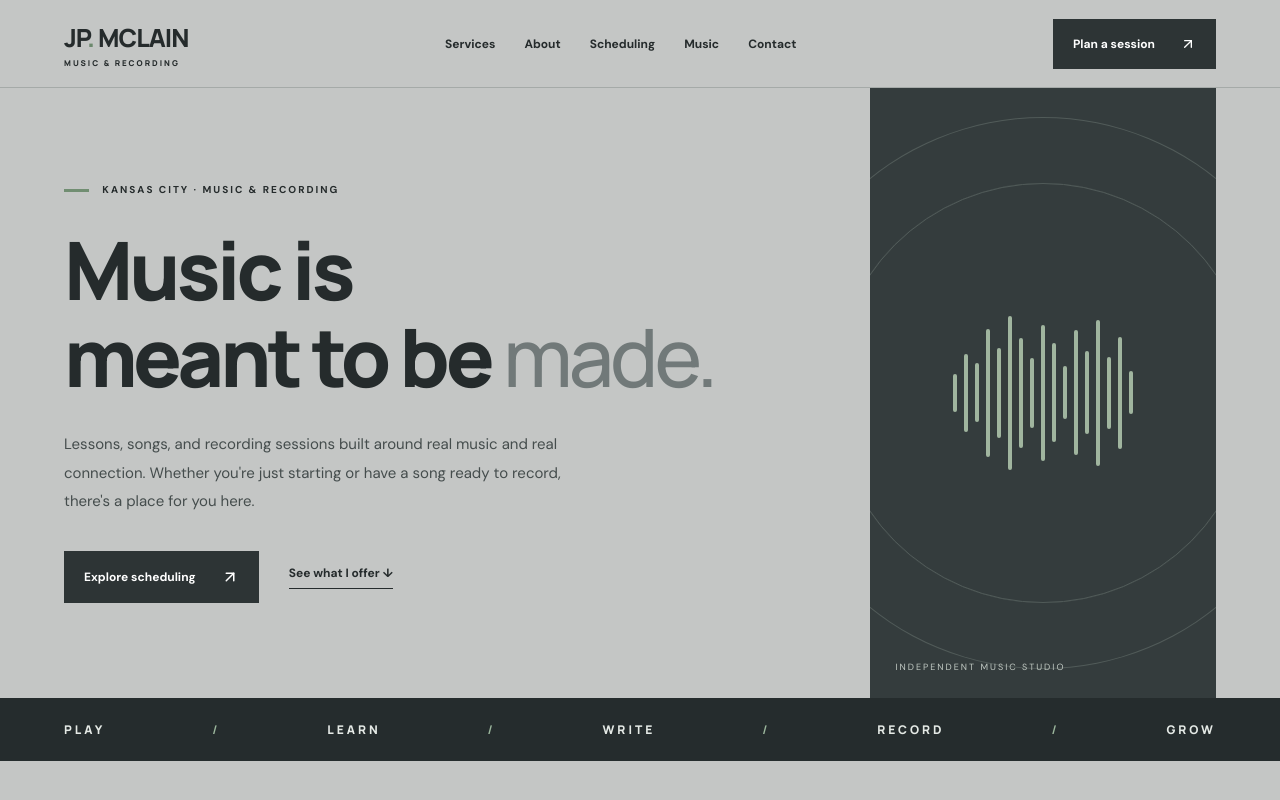
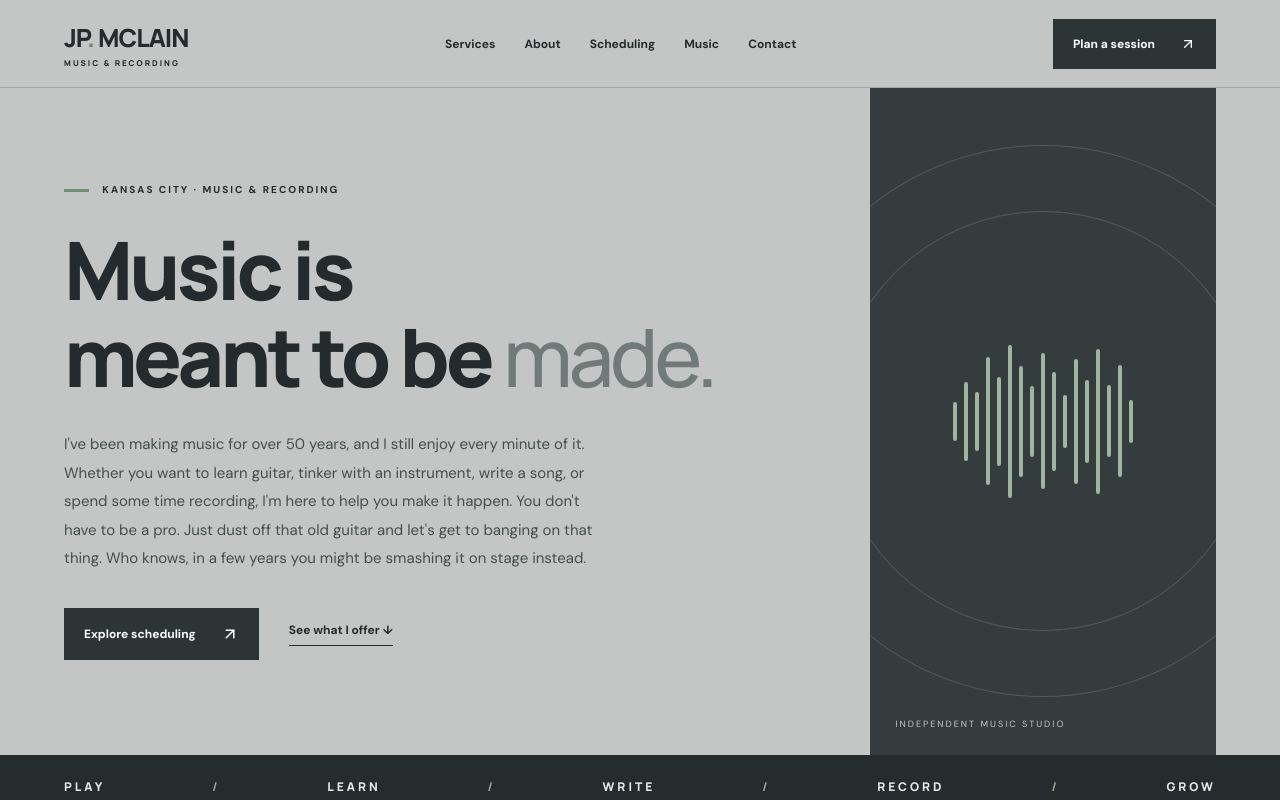
Before and after one commit to rosspmckenna/jp-mclain, a Next.js app: page / in a window 1280 px wide. Shown: the top 800 px of the page. Built offline with nearby package versions, Linux system fonts and the light colour scheme.

Commit message:
Replace homepage hero copy with JP's introduction

```diff
--- a/src/app/page.tsx
+++ b/src/app/page.tsx
@@ -7,7 +7,7 @@ export default function Home(){
  const today=new Date();today.setHours(12,0,0,0);today.setDate(today.getDate()+week*7);
  const dates=Array.from({length:7},(_,i)=>{const d=new Date(today);d.setDate(today.getDate()+i);return d});
  return <main><header className="header"><a href="#top" className="logo">JP<span>.</span> MCLAIN<small>MUSIC & RECORDING</small></a><nav className={menu?"nav visible":"nav"}>{[["Services","#services"],["About","#about"],["Scheduling","#schedule"],["Music","#music"],["Contact","#contact"]].map(([n,h])=><a key={h} href={h} onClick={()=>setMenu(false)}>{n}</a>)}</nav><a className="header-cta" href="#schedule">Plan a session <ArrowUpRight size={16}/></a><button className="mobile-menu" aria-label="Toggle menu" onClick={()=>setMenu(!menu)}>{menu?<X/>:<Menu/>}</button></header>
- <section className="hero wrap" id="top"><div className="hero-copy"><div className="eyebrow"><i/> KANSAS CITY · MUSIC & RECORDING</div><h1>Music is<br/>meant to be <em>made.</em></h1><p>Lessons, songs, and recording sessions built around real music and real connection. Whether you&apos;re just starting or have a song ready to record, there&apos;s a place for you here.</p><div className="actions"><a className="button" href="#schedule">Explore scheduling <ArrowUpRight size={18}/></a><a className="underlink" href="#services">See what I offer ↓</a></div></div><div className="hero-art"><div className="rings"/><div className="bars">{[24,49,37,80,56,96,69,44,85,62,33,78,52,91,45,70,27].map((n,i)=><b key={i} style={{height:n+"%"}}/>)}</div><span>INDEPENDENT MUSIC STUDIO</span></div></section>
+ <section className="hero wrap" id="top"><div className="hero-copy"><div className="eyebrow"><i/> KANSAS CITY · MUSIC & RECORDING</div><h1>Music is<br/>meant to be <em>made.</em></h1><p>I&apos;ve been making music for over 50 years, and I still enjoy every minute of it. Whether you want to learn guitar, tinker with an instrument, write a song, or spend some time recording, I&apos;m here to help you make it happen. You don&apos;t have to be a pro. Just dust off that old guitar and let&apos;s get to banging on that thing. Who knows, in a few years you might be smashing it on stage instead.</p><div className="actions"><a className="button" href="#schedule">Explore scheduling <ArrowUpRight size={18}/></a><a className="underlink" href="#services">See what I offer ↓</a></div></div><div className="hero-art"><div className="rings"/><div className="bars">{[24,49,37,80,56,96,69,44,85,62,33,78,52,91,45,70,27].map((n,i)=><b key={i} style={{height:n+"%"}}/>)}</div><span>INDEPENDENT MUSIC STUDIO</span></div></section>
  <div className="strip"><div className="wrap">PLAY <b>/</b> LEARN <b>/</b> WRITE <b>/</b> RECORD <b>/</b> GROW</div></div>
  <section className="section wrap" id="services"><div className="section-heading"><div><span className="eyebrow">01 / WHAT WE CAN WORK ON</span><h2>Make something<br/><em>meaningful.</em></h2></div><p>Good music starts with listening. Every lesson and session is shaped around what you want to accomplish.</p></div><div className="services">{services.map((s,i)=>{const Icon=s.icon;return <div className="service" key={s.title}><button onClick={()=>setOpen(open===i?null:i)} aria-expanded={open===i}><small>0{i+1}</small><span className="service-icon"><Icon size={25} strokeWidth={1.5}/></span><strong>{s.title}</strong><span className="service-desc">{s.desc}</span><span className="plus">{open===i?"−":"+"}</span></button>{open===i&&<div className="service-detail"><p>{s.desc} Contact JP to discuss your goals and the right kind of session.</p><a href="#contact">Ask about this service <ArrowUpRight size={15}/></a></div>}</div>})}</div></section>
  <section className="about" id="about"><div className="wrap about-grid"><div className="record-art"><div className="record"><div className="record-label"><Music2 size={33}/></div></div><small>THE MUSIC COMES FIRST.</small></div><div className="about-copy"><span className="eyebrow">02 / THE PERSON BEHIND THE MUSIC</span><h2>A lifetime of<br/><em>listening & playing.</em></h2><p>JP McLain is a Kansas City musician, songwriter, recording artist, and teacher with decades of experience making music and helping others find their sound.</p><p>His approach is personal and down-to-earth: meet people where they are, pay attention to the song, and make room for the joy of learning.</p><a className="underlink" href="#contact">Get in touch ↗</a></div></div></section>
```
